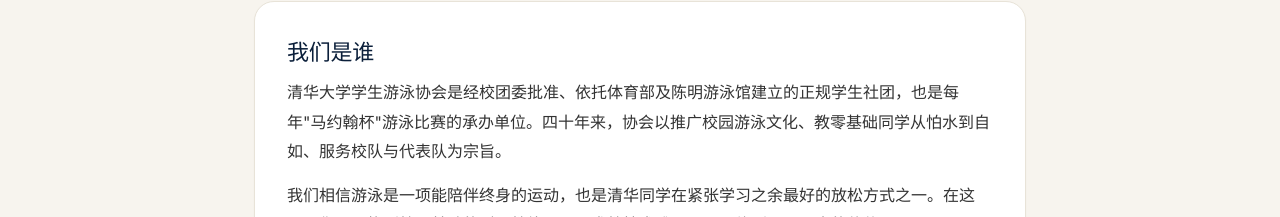
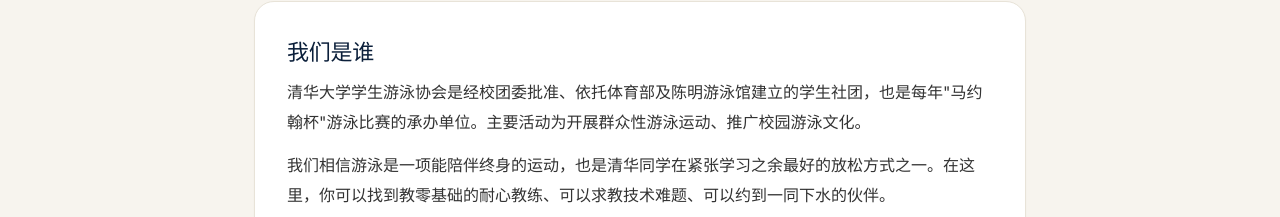
Before and after one commit to llw24/thu-swim-static, a Next.js app: page /about in a window 1280 px wide. Shown: the part 209-426 px from the top of the page. Built offline with nearby package versions, Linux system fonts and the light colour scheme; no server answers.

Commit message:
copy: 首页/关于页协会介绍按新口径更新（中英同步）

```diff
--- a/src/app/about/page.tsx
+++ b/src/app/about/page.tsx
@@ -13,8 +13,8 @@
         <h2 className="serif" style={{ fontSize: 22, marginBottom: 12 }}>{t('我们是谁', 'Who we are')}</h2>
         <p style={{ color:'#333', lineHeight: 1.85, marginBottom: 14 }}>
           {t(
-            '清华大学学生游泳协会是经校团委批准、依托体育部及陈明游泳馆建立的正规学生社团，也是每年"马约翰杯"游泳比赛的承办单位。四十年来，协会以推广校园游泳文化、教零基础同学从怕水到自如、服务校队与代表队为宗旨。',
-            'The Tsinghua Student Swimming Association is an officially recognized student club approved by the Youth League Committee, hosted at Chen Ming Natatorium. As the organizer of the annual Ma Yuehan Cup, we have spent four decades promoting swim culture on campus, teaching beginners, and supporting the university teams.'
+            '清华大学学生游泳协会是经校团委批准、依托体育部及陈明游泳馆建立的学生社团，也是每年"马约翰杯"游泳比赛的承办单位。主要活动为开展群众性游泳运动、推广校园游泳文化。',
+            'The Tsinghua University Student Swimming Association is a student organization approved by the Youth League Committee, established under the Sports Department and based at Chen Ming Natatorium. We also organize the annual Ma Yuehan Cup swim meet. Our main activities include running community swimming sessions and promoting swimming culture on campus.'
           )}
         </p>
         <p style={{ color:'#333', lineHeight: 1.85 }}>
--- a/src/components/HomeView.tsx
+++ b/src/components/HomeView.tsx
@@ -74,8 +74,8 @@
             </h1>
             <p className="hero-lead" style={{ fontSize:17, lineHeight:1.75, marginBottom:20, maxWidth:560 }}>
               {t(
-                '我们是经校团委批准、依托体育部及陈明游泳馆建立的正规学生社团，也是每年"马约翰杯"游泳比赛的承办单位。四十年来，协会以推广校园游泳文化、教零基础同学从怕水到自如、服务校队与代表队为宗旨。',
-                'We are an officially recognized student organization approved by the Youth League Committee and hosted at Chen Ming Natatorium. As the organizer of the annual Ma Yuehan Cup swim meet, we have spent the past four decades promoting swim culture on campus, teaching beginners to swim confidently, and supporting the university teams.'
+                '我们是经校团委批准、依托体育部及陈明游泳馆建立的学生社团，也是每年"马约翰杯"游泳比赛的承办单位。主要活动为开展群众性游泳运动、推广校园游泳文化。',
+                'We are a student organization approved by the Youth League Committee, established under the Sports Department and based at Chen Ming Natatorium, and we organize the annual Ma Yuehan Cup swim meet. Our main activities include running community swimming sessions and promoting swimming culture on campus.'
               )}
             </p>
             <p className="hero-lead" style={{ lineHeight:1.75, marginBottom:28, maxWidth:560 }}>
```
